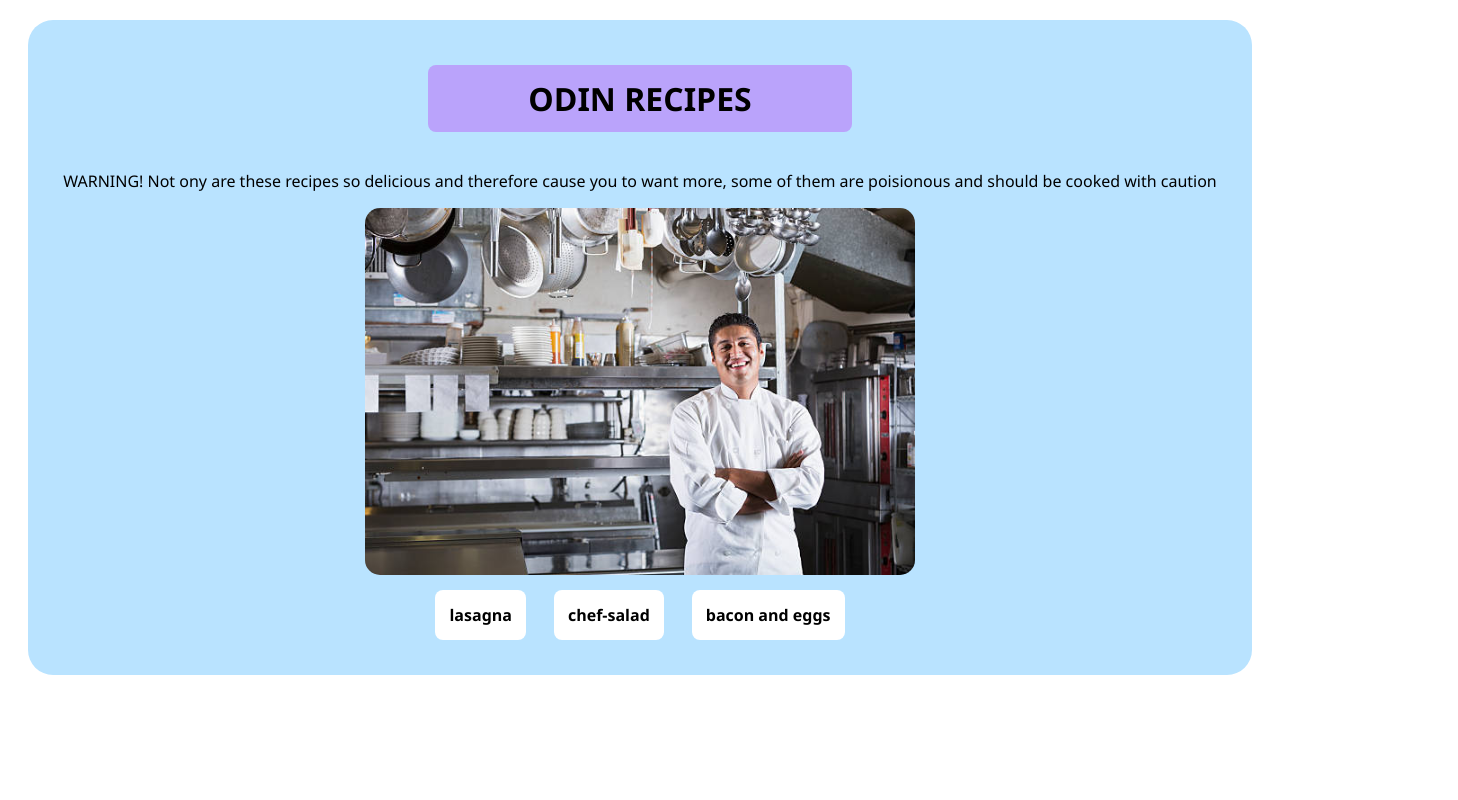
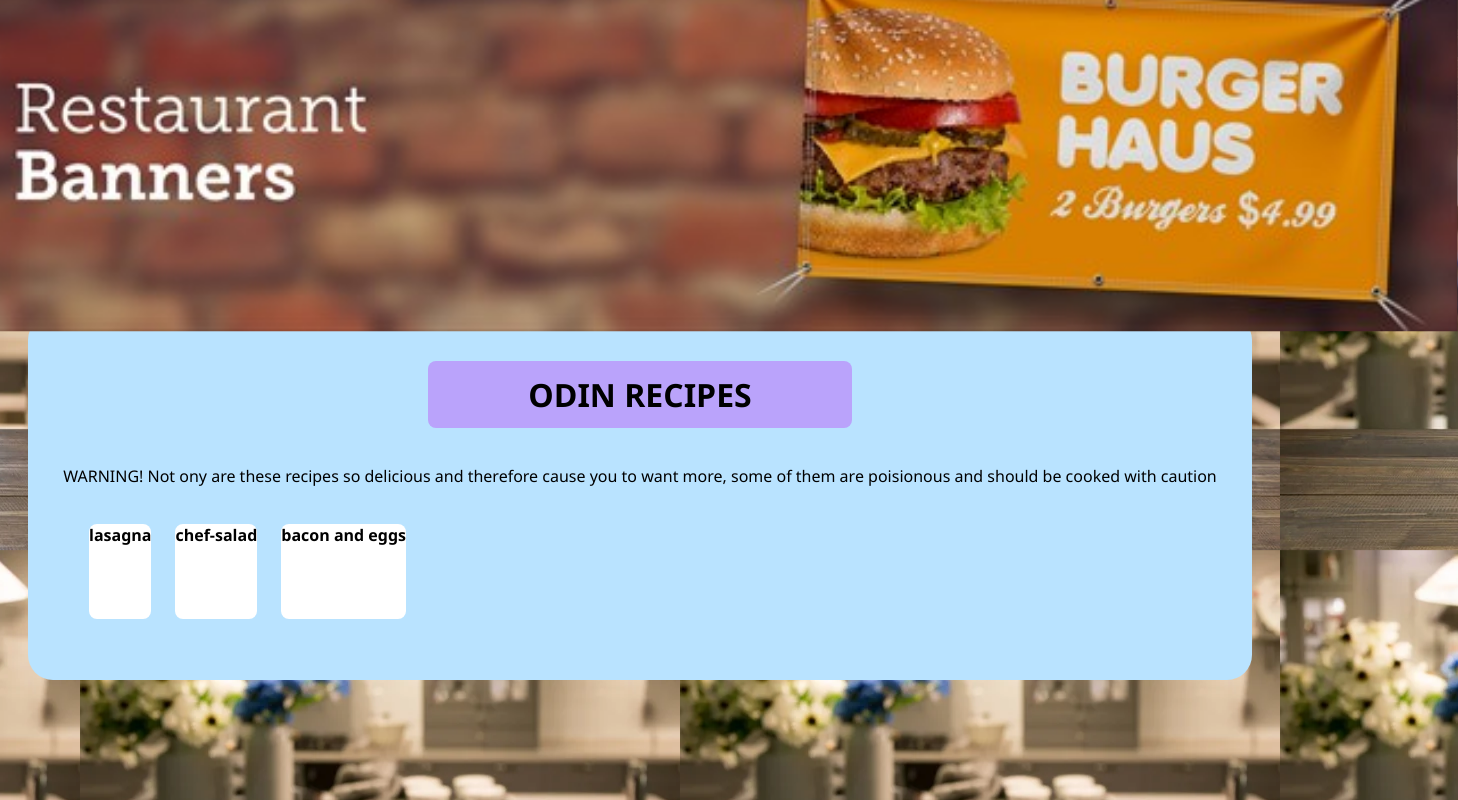
Before and after one commit to AijaSTARS/odin-recipes, a plain HTML site: page index.html in a window 1280 px wide. Shown: the whole page, 1458 px wide, since content can reach past the window. Drawn offline with Linux system fonts and the light colour scheme.

Commit message:
add background and img's

```diff
--- a/index.html
+++ b/index.html
@@ -7,10 +7,11 @@
     <title>Odin Recipes</title>
 </head>
 <body>
-  <div class="card">
-  <h1 class="header">ODIN RECIPES</a></h1>
+    <img class="banner" src="img/homepage banner.jpg" alt="a chef smiling in his kitchen">
+    <div class="card">
+    <h1 class="header">ODIN RECIPES</a></h1>
     <p class="warning">WARNING! Not ony are these recipes so delicious and therefore cause you to want more, some of them are poisionous and should be cooked with caution</p>
-    <img class="chefboy" src="img/chef.jpg" alt="a chef smiling in his kitchen">
+
 
     <div class="recipe-links">
         <a href="recipes/lasagna.html" button class="links">lasagna</a></button>
--- a/styles.css
+++ b/styles.css
@@ -6,7 +6,11 @@
 body
 
 {
+
+    background-image: url(img/blurred-modern-kitchen.jpg);
+    background-position: 100%;
     background-color: #ffffff ;
+    overflow: hidden;
 }
 
 .card
@@ -19,11 +23,21 @@ body
     background-color: #b9e3ff;
 
 }
-.chefboy
+.banner
 
 {
-    width: 550px;
-    border-radius: 15px;
+    margin: -10px -10px;
+    width: 105%;
+    box-align: center;
+    display: inline-block;
+    height: relative;
+    background-position: -1px;
+}
+
+.banner:hover
+{
+    transition: all .5s ease-in-out;
+    transform: scale(1.2);
 }
 
 
@@ -31,7 +45,8 @@ body
 
 {
     margin: 25px;
-    display: block;
+    display: flex;
+
 
 }
 
@@ -43,7 +58,7 @@ body
     text-decoration: none;
     background-color: #ffffff;
     margin: 12px;
-    padding: 14px;
+    height: 95px;
     border-radius: 8px;
 
 }
```
Also changed, not shown: img/homepage banner.jpg (added).
